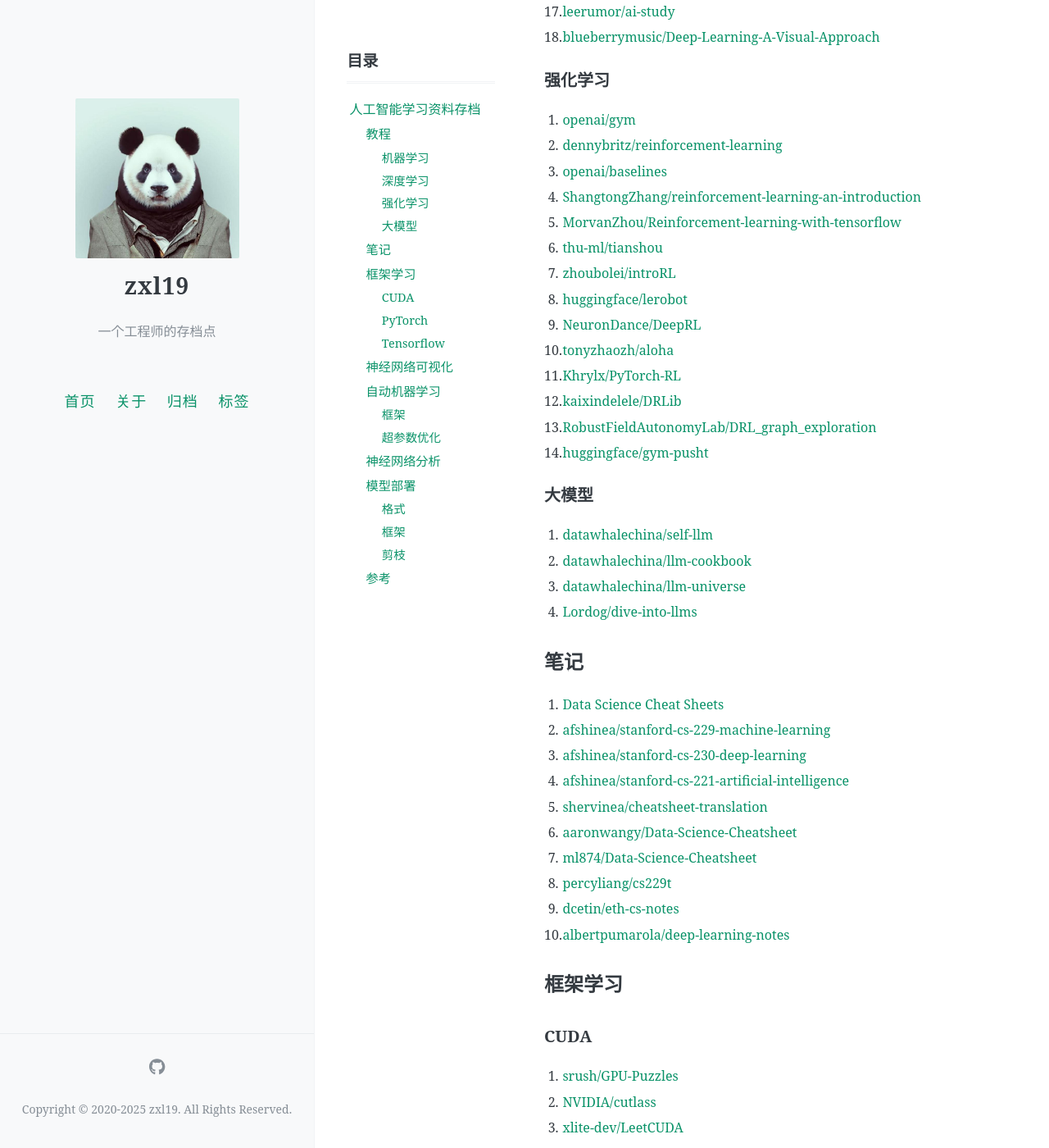
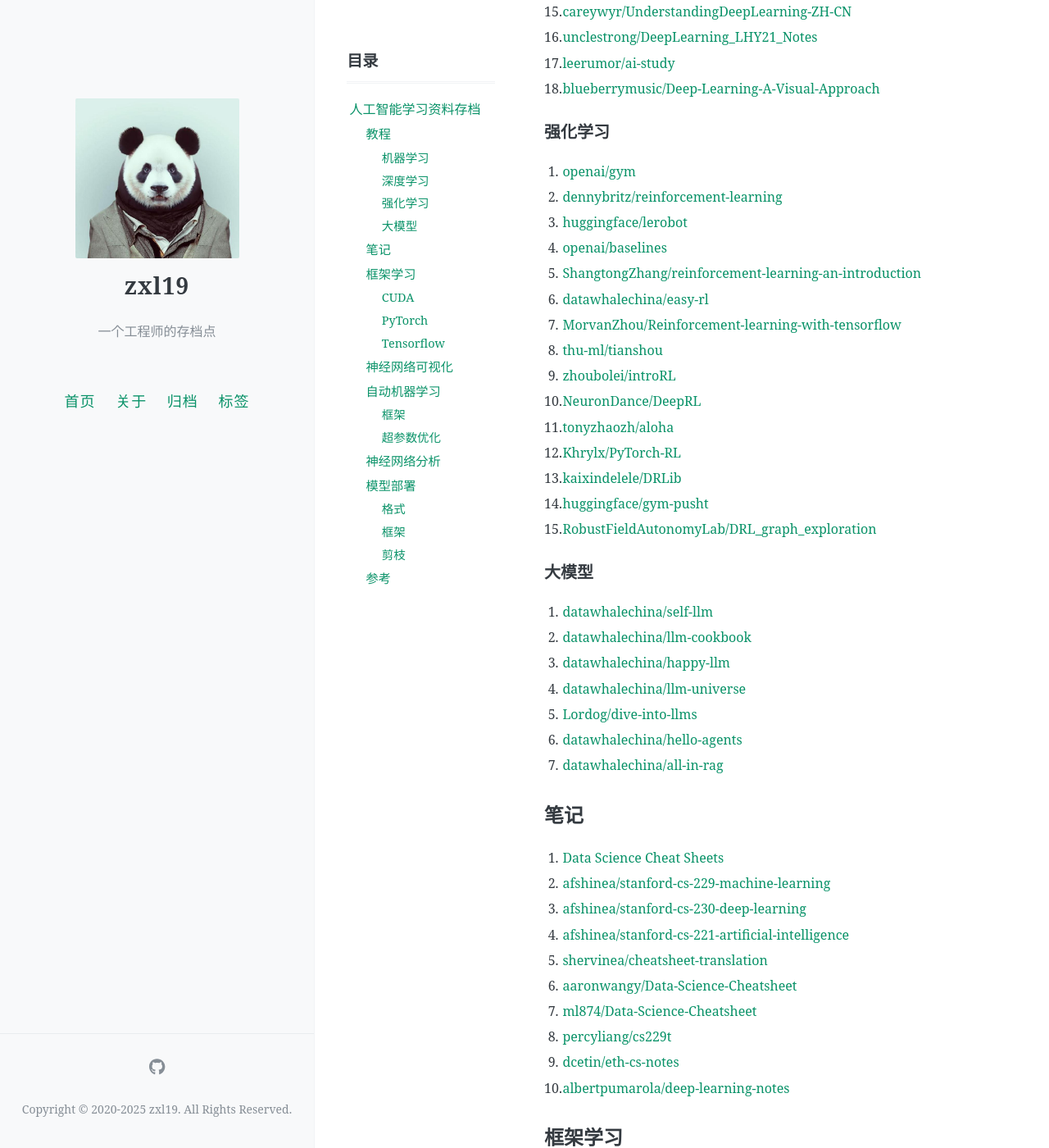
Before and after one commit to zxl19/zxl19.github.io, a Jekyll site: the page built from _posts/2021-06-15-ai-material.md, in a window 1280 px wide and 1400 px high, scrolled down 1265 px. Shown: the whole window at 82% size. Built offline with Jekyll 4.4.1, drawn with Linux system fonts in a browser that asks for light colours; comment, search, counter and statistics services are not loaded; some of the changed text lies outside the part shown.

Commit message:
docs: update posts

```diff
--- a/_posts/2021-06-15-ai-material.md
+++ b/_posts/2021-06-15-ai-material.md
@@ -25,10 +25,12 @@ pinned: false
 6. [Foundations of Machine Learning](https://cs.nyu.edu/~mohri/mlbook/)
 7. [Data Science at the Command Line](https://datascienceatthecommandline.com)
 8. [Avik-Jain/100-Days-Of-ML-Code](https://github.com/Avik-Jain/100-Days-Of-ML-Code)
-9. [andkret/Cookbook](https://github.com/andkret/Cookbook)
-10. [Visualize-ML/Book7_Visualizations-for-Machine-Learning](https://github.com/Visualize-ML/Book7_Visualizations-for-Machine-Learning)
-11. [mikeizbicki/cmc-csci143](https://github.com/mikeizbicki/cmc-csci143)
-12. [mikeizbicki/cmc-csci145-math166](https://github.com/mikeizbicki/cmc-csci145-math166)
+9. [datawhalechina/pumpkin-book](https://github.com/datawhalechina/pumpkin-book)
+10. [andkret/Cookbook](https://github.com/andkret/Cookbook)
+11. [Visualize-ML/Book7_Visualizations-for-Machine-Learning](https://github.com/Visualize-ML/Book7_Visualizations-for-Machine-Learning)
+12. [datawhalechina/statistical-learning-method-solutions-manual](https://github.com/datawhalechina/statistical-learning-method-solutions-manual)
+13. [mikeizbicki/cmc-csci143](https://github.com/mikeizbicki/cmc-csci143)
+14. [mikeizbicki/cmc-csci145-math166](https://github.com/mikeizbicki/cmc-csci145-math166)
 
 ### 深度学习
 
@@ -55,25 +57,29 @@ pinned: false
 
 1. [openai/gym](https://github.com/openai/gym)
 2. [dennybritz/reinforcement-learning](https://github.com/dennybritz/reinforcement-learning)
-3. [openai/baselines](https://github.com/openai/baselines)
-4. [ShangtongZhang/reinforcement-learning-an-introduction](https://github.com/ShangtongZhang/reinforcement-learning-an-introduction)
-5. [MorvanZhou/Reinforcement-learning-with-tensorflow](https://github.com/MorvanZhou/Reinforcement-learning-with-tensorflow)
-6. [thu-ml/tianshou](https://github.com/thu-ml/tianshou)
-7. [zhoubolei/introRL](https://github.com/zhoubolei/introRL)
-8. [huggingface/lerobot](https://github.com/huggingface/lerobot)
-9. [NeuronDance/DeepRL](https://github.com/NeuronDance/DeepRL)
-10. [tonyzhaozh/aloha](https://github.com/tonyzhaozh/aloha)
-11. [Khrylx/PyTorch-RL](https://github.com/Khrylx/PyTorch-RL)
-12. [kaixindelele/DRLib](https://github.com/kaixindelele/DRLib)
-13. [RobustFieldAutonomyLab/DRL_graph_exploration](https://github.com/RobustFieldAutonomyLab/DRL_graph_exploration)
+3. [huggingface/lerobot](https://github.com/huggingface/lerobot)
+4. [openai/baselines](https://github.com/openai/baselines)
+5. [ShangtongZhang/reinforcement-learning-an-introduction](https://github.com/ShangtongZhang/reinforcement-learning-an-introduction)
+6. [datawhalechina/easy-rl](https://github.com/datawhalechina/easy-rl)
+7. [MorvanZhou/Reinforcement-learning-with-tensorflow](https://github.com/MorvanZhou/Reinforcement-learning-with-tensorflow)
+8. [thu-ml/tianshou](https://github.com/thu-ml/tianshou)
+9. [zhoubolei/introRL](https://github.com/zhoubolei/introRL)
+10. [NeuronDance/DeepRL](https://github.com/NeuronDance/DeepRL)
+11. [tonyzhaozh/aloha](https://github.com/tonyzhaozh/aloha)
+12. [Khrylx/PyTorch-RL](https://github.com/Khrylx/PyTorch-RL)
+13. [kaixindelele/DRLib](https://github.com/kaixindelele/DRLib)
 14. [huggingface/gym-pusht](https://github.com/huggingface/gym-pusht)
+15. [RobustFieldAutonomyLab/DRL_graph_exploration](https://github.com/RobustFieldAutonomyLab/DRL_graph_exploration)
 
 ### 大模型
 
 1. [datawhalechina/self-llm](https://github.com/datawhalechina/self-llm)
 2. [datawhalechina/llm-cookbook](https://github.com/datawhalechina/llm-cookbook)
-3. [datawhalechina/llm-universe](https://github.com/datawhalechina/llm-universe)
-4. [Lordog/dive-into-llms](https://github.com/Lordog/dive-into-llms)
+3. [datawhalechina/happy-llm](https://github.com/datawhalechina/happy-llm)
+4. [datawhalechina/llm-universe](https://github.com/datawhalechina/llm-universe)
+5. [Lordog/dive-into-llms](https://github.com/Lordog/dive-into-llms)
+6. [datawhalechina/hello-agents](https://github.com/datawhalechina/hello-agents)
+7. [datawhalechina/all-in-rag](https://github.com/datawhalechina/all-in-rag)
 
 ## 笔记
 
```
Also changed, not shown: _posts/2021-05-25-slam-tool.md (+6 -5 lines), _posts/2021-05-31-awesome-list.md (+9 -5 lines), _posts/2021-06-22-ros-material.md (+2 -1 lines), _posts/2022-10-11-slam-material.md (+10 -7 lines), _posts/2025-11-22-apple-history.md (+9 -2 lines).
